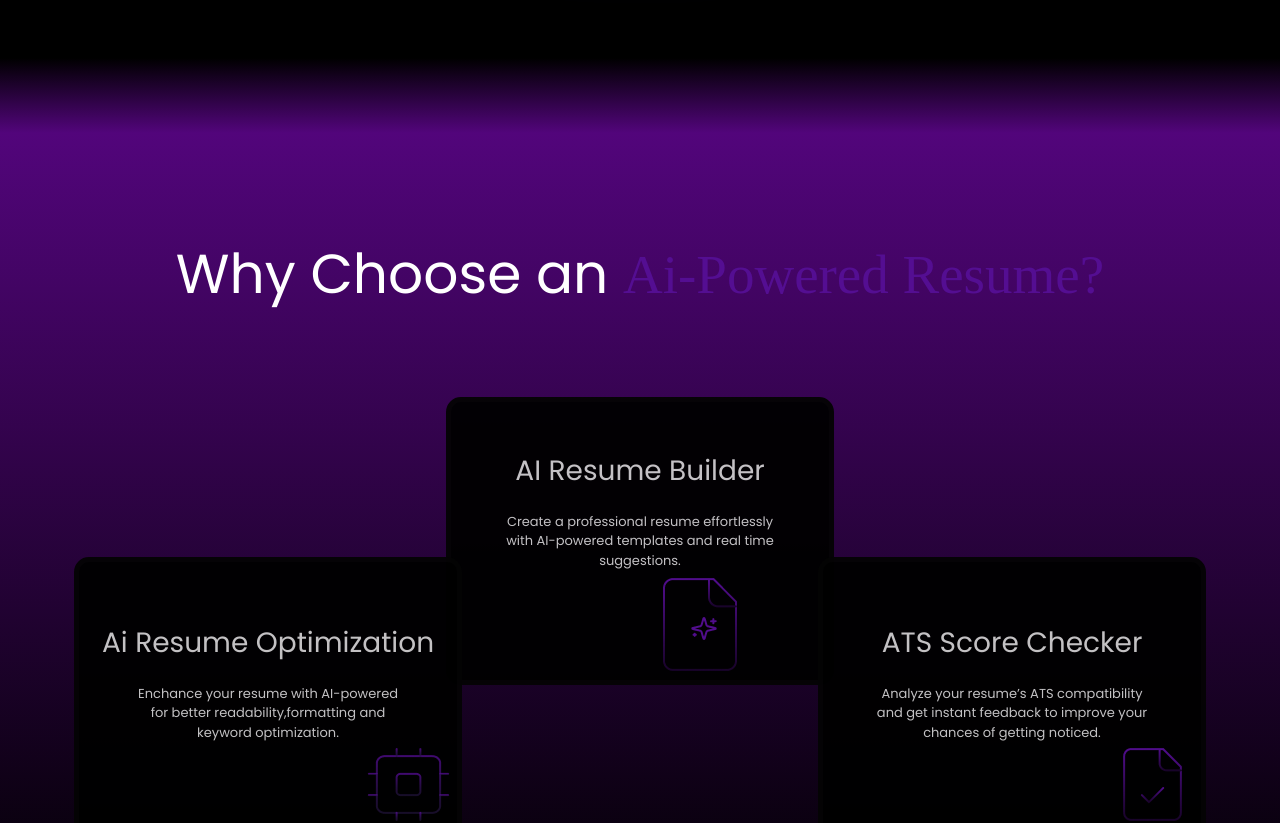
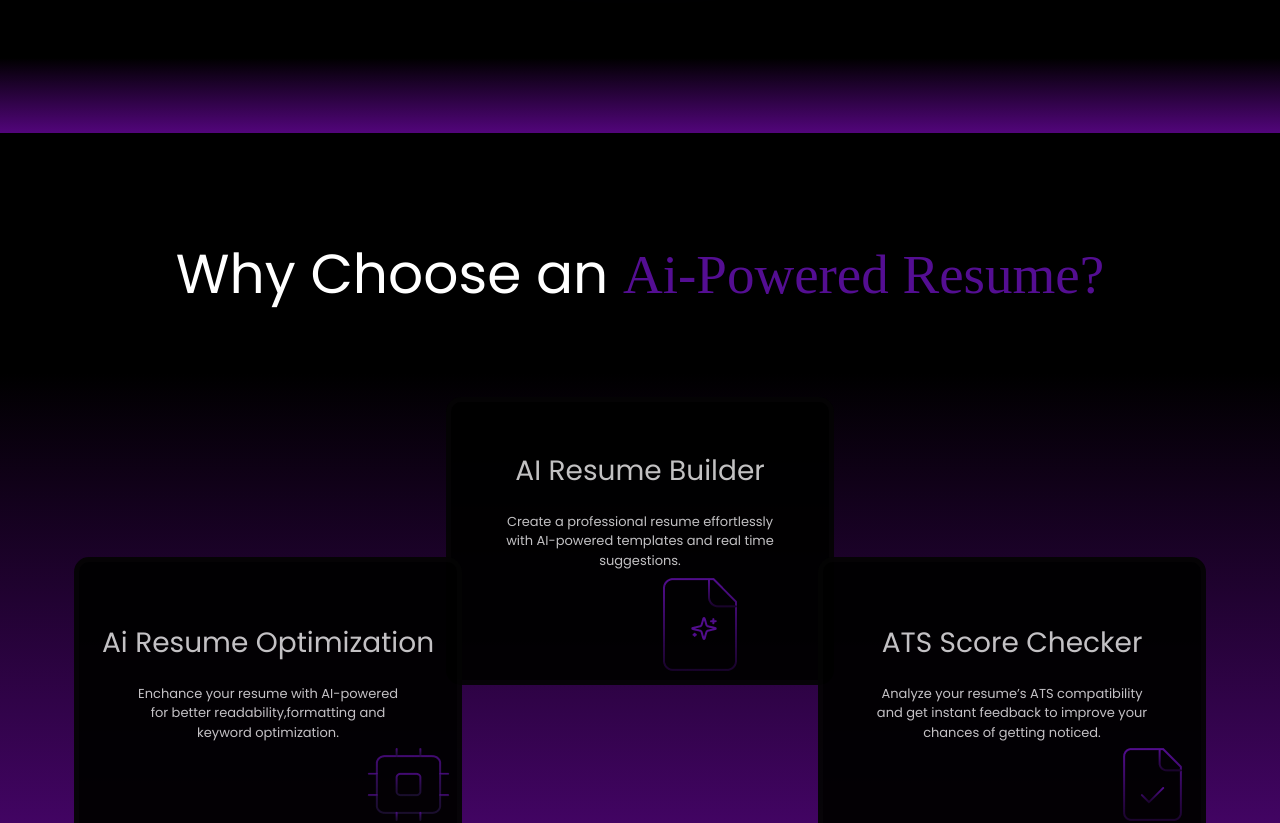
Before and after one commit to megha-gif/ai-resume-landing, a Next.js app: page / in a window 1280 px wide. Shown: the part 620-1443 px from the top of the page. Built offline with nearby package versions, Linux system fonts and the light colour scheme; a web font is replaced by a local one.

Commit message:
Update Featuresection.tsx

```diff
--- a/src/components/Featuresection.tsx
+++ b/src/components/Featuresection.tsx
@@ -8,7 +8,7 @@ import Image from "next/image";
      // Features Section
      <div
        id="features"
-       className="relative overflow-hidden min-h-screen mb-[0px] w-full bg-[linear-gradient(to_top,#000000,#52057B)] pb-20"
+       className="relative overflow-hidden min-h-screen mb-[0px] w-full bg-[linear-gradient(to_bottom,#000000_30%,#52057B)] pb-20"
      >
        {/* Wrapping Div */}
        <div className="container flex text-[#CCCCCC] flex-col overflow-clip justify-center items-center mx-auto">
```
